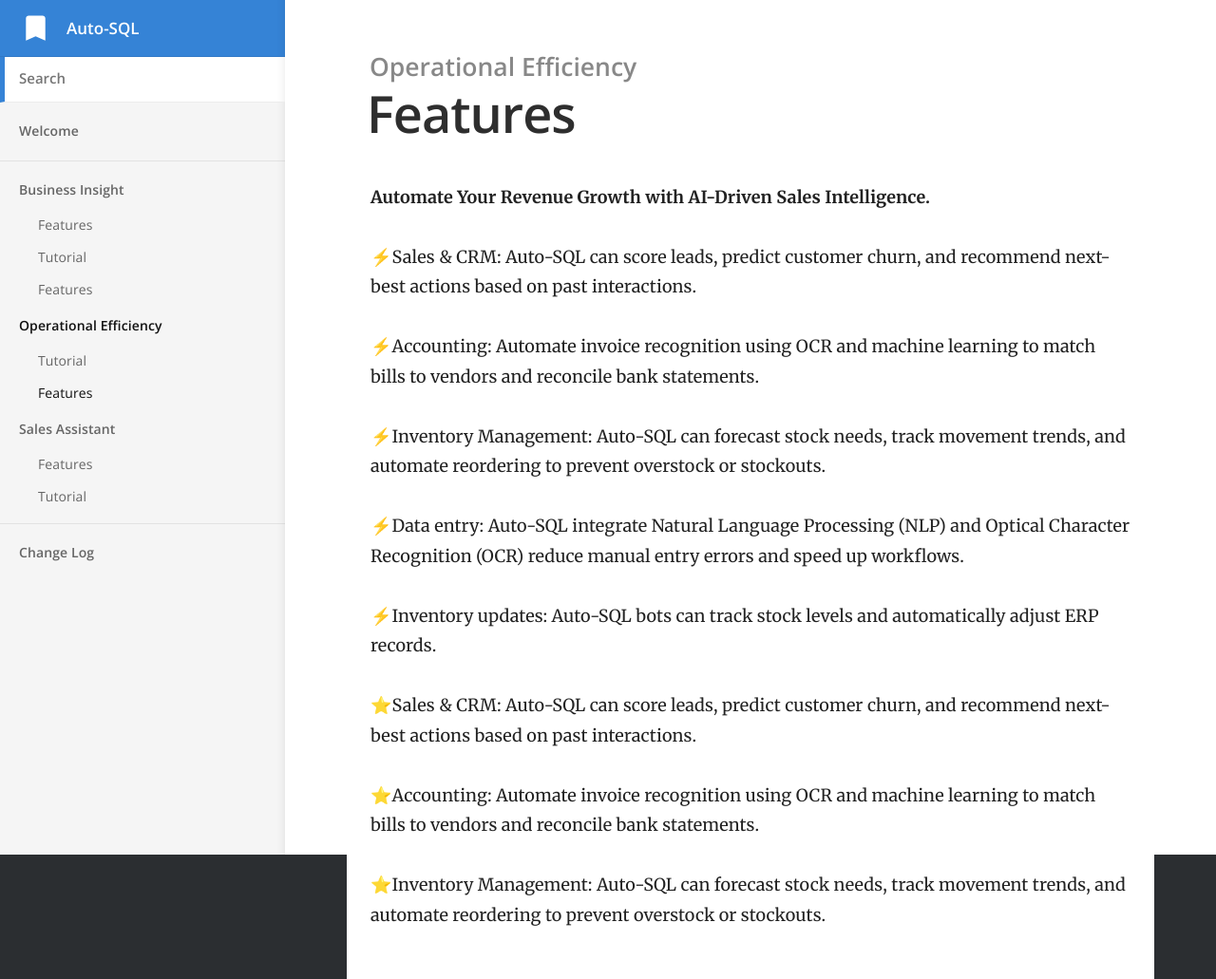
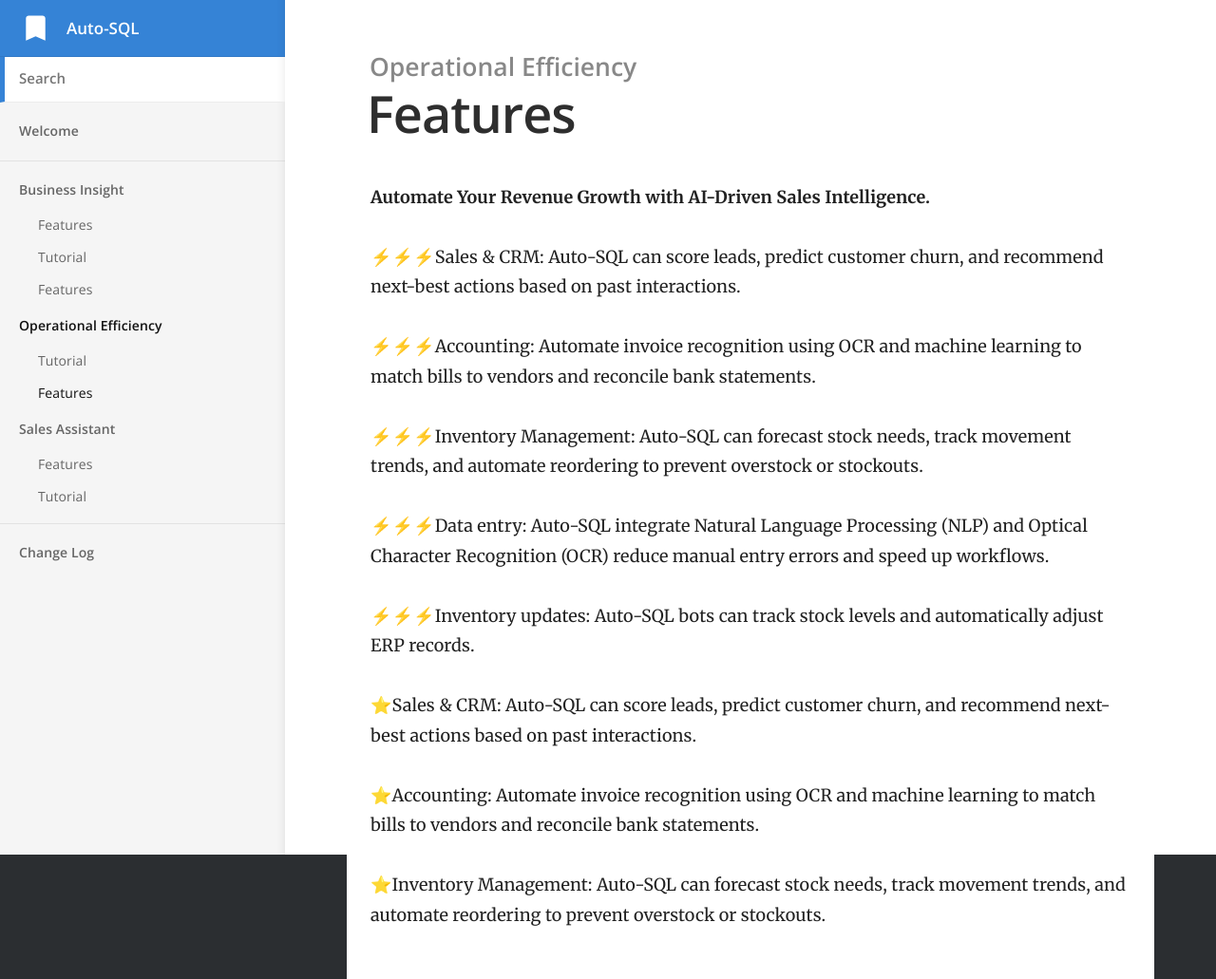
Before and after one commit to openerp-hk-t/doc, a Jekyll site: the page built from _docs/operational efficiency/features.md, in a window 1280 px wide. Shown: the whole page at 95% size. Built offline with Jekyll 4.4.1, drawn with Linux system fonts in a browser that asks for light colours.

Commit message:
Update features.md

```diff
--- a/_docs/operational efficiency/features.md
+++ b/_docs/operational efficiency/features.md
@@ -7,15 +7,15 @@ order: 2
 **Automate Your Revenue Growth with AI-Driven Sales Intelligence.**
 
 
-⚡Sales & CRM: Auto-SQL can score leads, predict customer churn, and recommend next-best actions based on past interactions.
+⚡⚡⚡Sales & CRM: Auto-SQL can score leads, predict customer churn, and recommend next-best actions based on past interactions.
 
-⚡Accounting: Automate invoice recognition using OCR and machine learning to match bills to vendors and reconcile bank statements.
+⚡⚡⚡Accounting: Automate invoice recognition using OCR and machine learning to match bills to vendors and reconcile bank statements.
 
-⚡Inventory Management:  Auto-SQL can forecast stock needs, track movement trends, and automate reordering to prevent overstock or stockouts.
+⚡⚡⚡Inventory Management:  Auto-SQL can forecast stock needs, track movement trends, and automate reordering to prevent overstock or stockouts.
 
-⚡Data entry:  Auto-SQL integrate Natural Language Processing (NLP) and Optical Character Recognition (OCR) reduce manual entry errors and speed up workflows.
+⚡⚡⚡Data entry:  Auto-SQL integrate Natural Language Processing (NLP) and Optical Character Recognition (OCR) reduce manual entry errors and speed up workflows.
 
-⚡Inventory updates:  Auto-SQL bots can track stock levels and automatically adjust ERP records.
+⚡⚡⚡Inventory updates:  Auto-SQL bots can track stock levels and automatically adjust ERP records.
 
 
 
```
